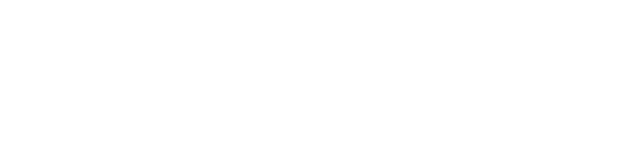
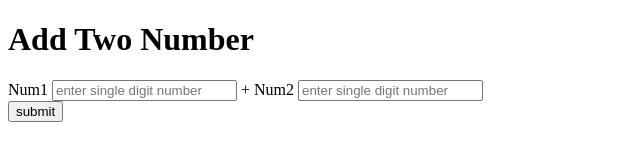
Before and after one commit to shariard58/Test, a plain HTML site: page FrontEnd/index.html in a window 1280 px wide. Shown: the whole page, without its empty margins (0-640 px from the left). Drawn offline with Linux system fonts and the light colour scheme.

Commit message:
Html: element added

```diff
--- a/FrontEnd/index.html
+++ b/FrontEnd/index.html
@@ -8,6 +8,24 @@
     <link rel="stylesheet" href="style.css" />
   </head>
   <body>
+    <div class="container-fluid">
+      <header>
+          <h1>Add Two Number</h1>
+      </header>
+
+    <form>
+      <label>Num1</label>
+      <input type="text" name="number1" id="number1" placeholder="enter single digit number">
+      +
+      <label>Num2</label>
+      <input type="text" name="number2" id="number2" placeholder="enter single digit number"><br>
+      <button type="submit" class="button" onclick="submit1()">submit</button><br><br>
+      <div class="screen" id="screen1"></div>
+
+    </form>
+
+  </div>
+
     <script src="script.js"></script>
   </body>
 </html>
--- a/FrontEnd/script.js
+++ b/FrontEnd/script.js
@@ -0,0 +1,6 @@
+function submit1(){
+    var a =  document.getElementById("number1").value;
+    var b =  document.getElementById("number2").value;
+    var c = parseInt(a) + parseInt(b);
+    document.getElementById("screen1").innerHTML=c;
+  }
```
